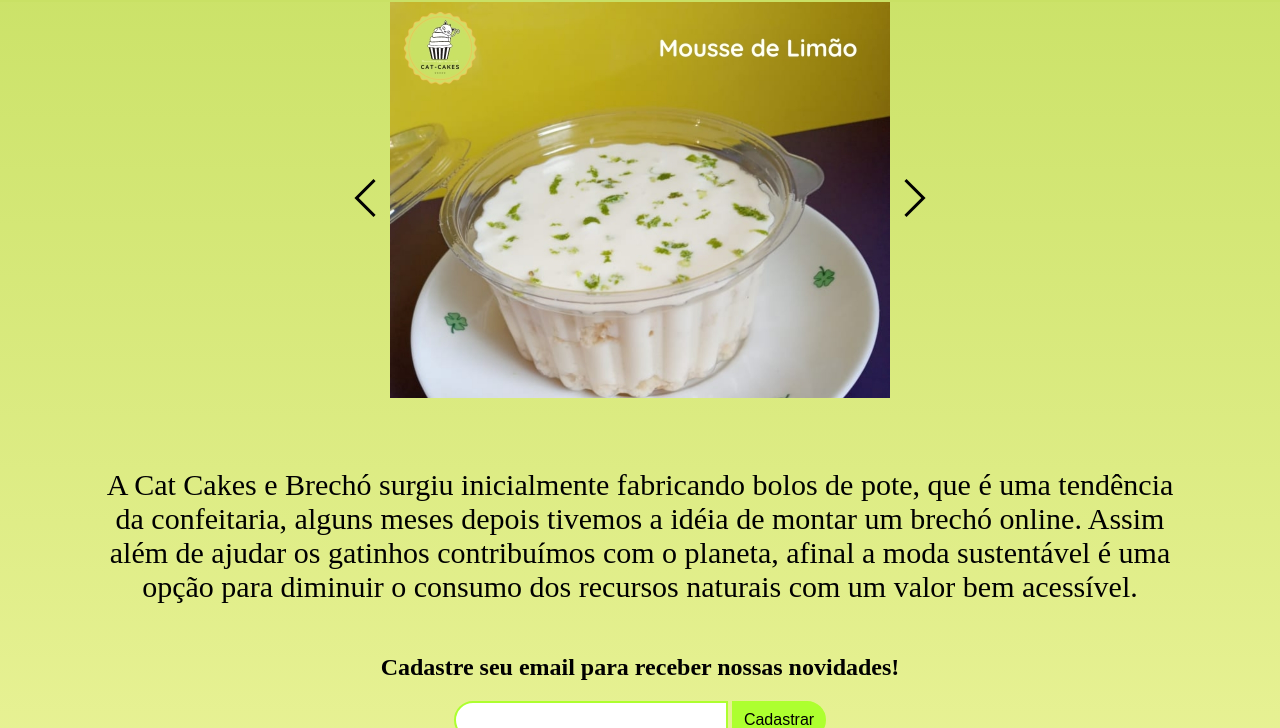
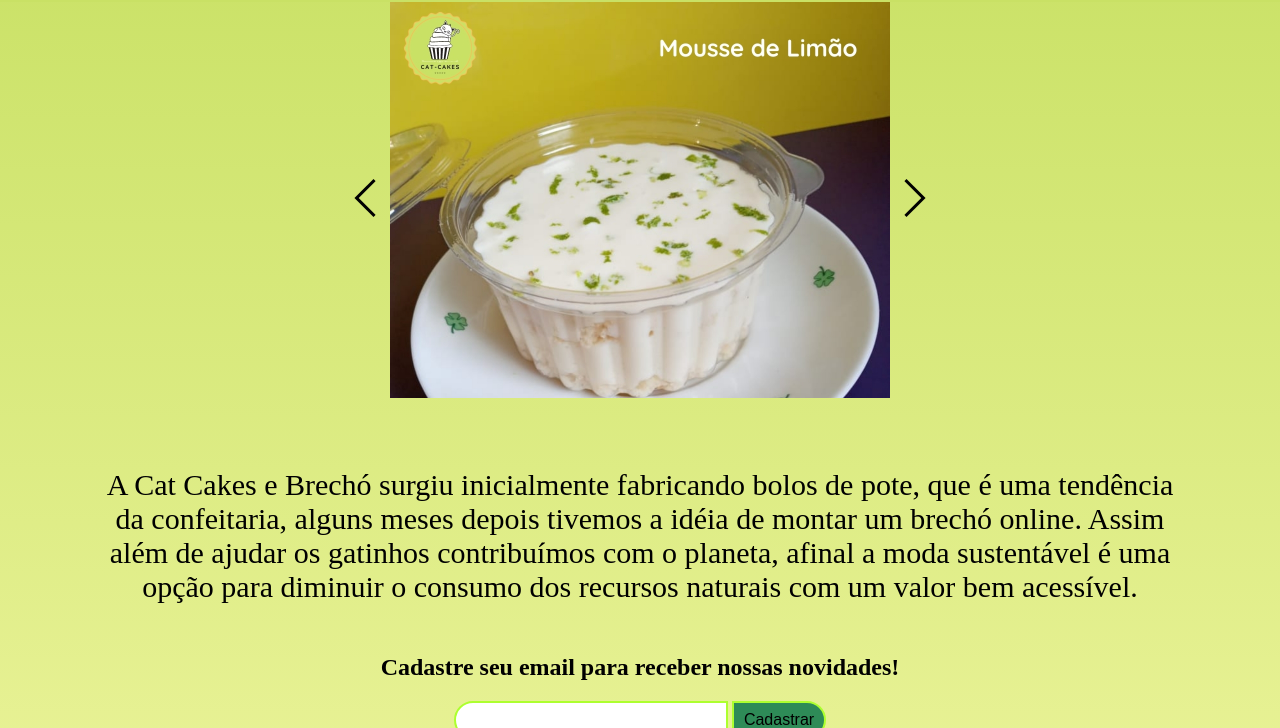
Before and after one commit to josi-andrade/landing_page_hiring, a plain HTML site: page index.html in a window 1280 px wide. In both pictures the pointer is over the button "Cadastrar". Shown: the part 72-800 px from the top of the page. Drawn offline with nearby package versions, Linux system fonts and the light colour scheme.

Commit message:
Add files via upload
alteração de layout

```diff
--- a/index.html
+++ b/index.html
@@ -8,6 +8,7 @@
 
     <!-- STYLES -->
     <link rel="stylesheet" href="style.css" />
+    <script src="https://unpkg.com/sweetalert/dist/sweetalert.min.js"></script>
 
     <!-- Fonts -->
     <link rel="preconnect" href="https://fonts.gstatic.com" />
--- a/style.css
+++ b/style.css
@@ -221,3 +221,8 @@ body {
   padding: 8px 10px;
   border: 2px solid greenyellow;
 }
+
+.btn-submit:hover {
+  cursor: pointer;
+  background-color: seagreen;
+}
```
Also changed, not shown: main.js (line endings or trailing spaces).
